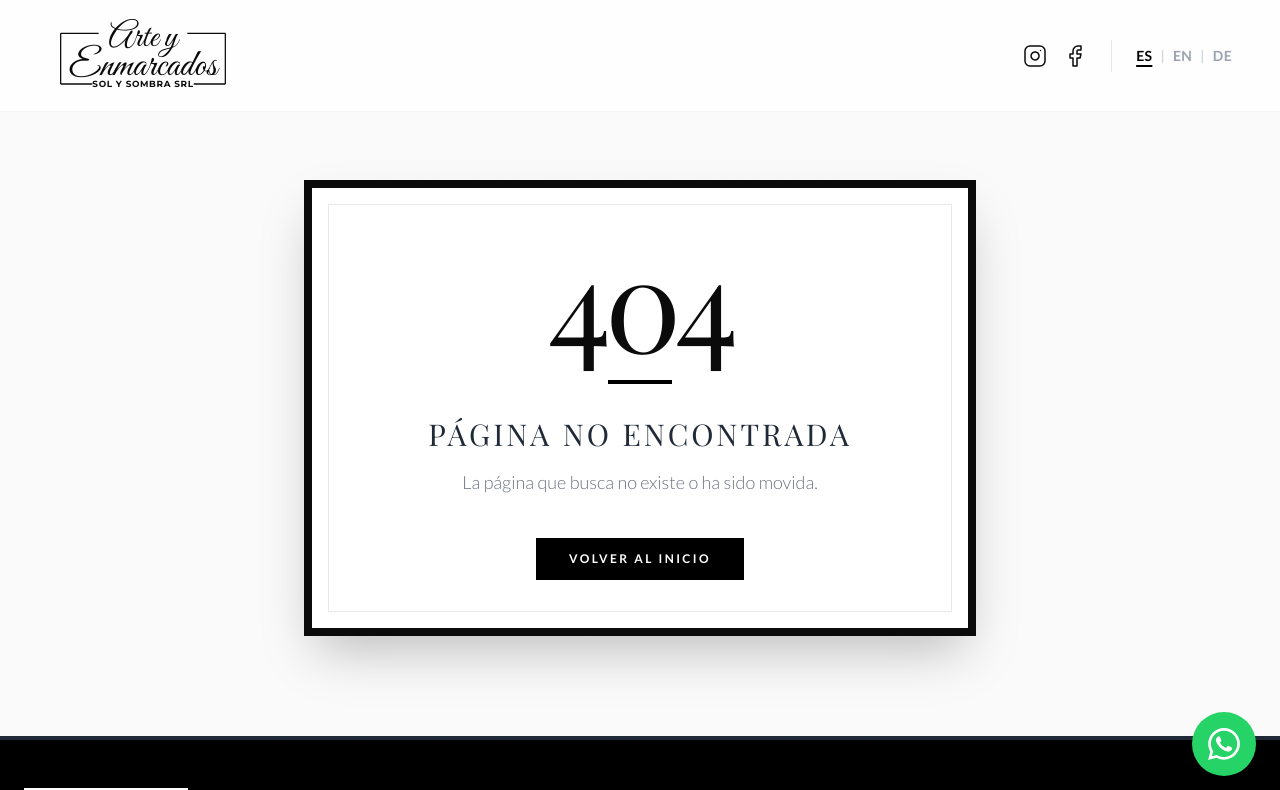
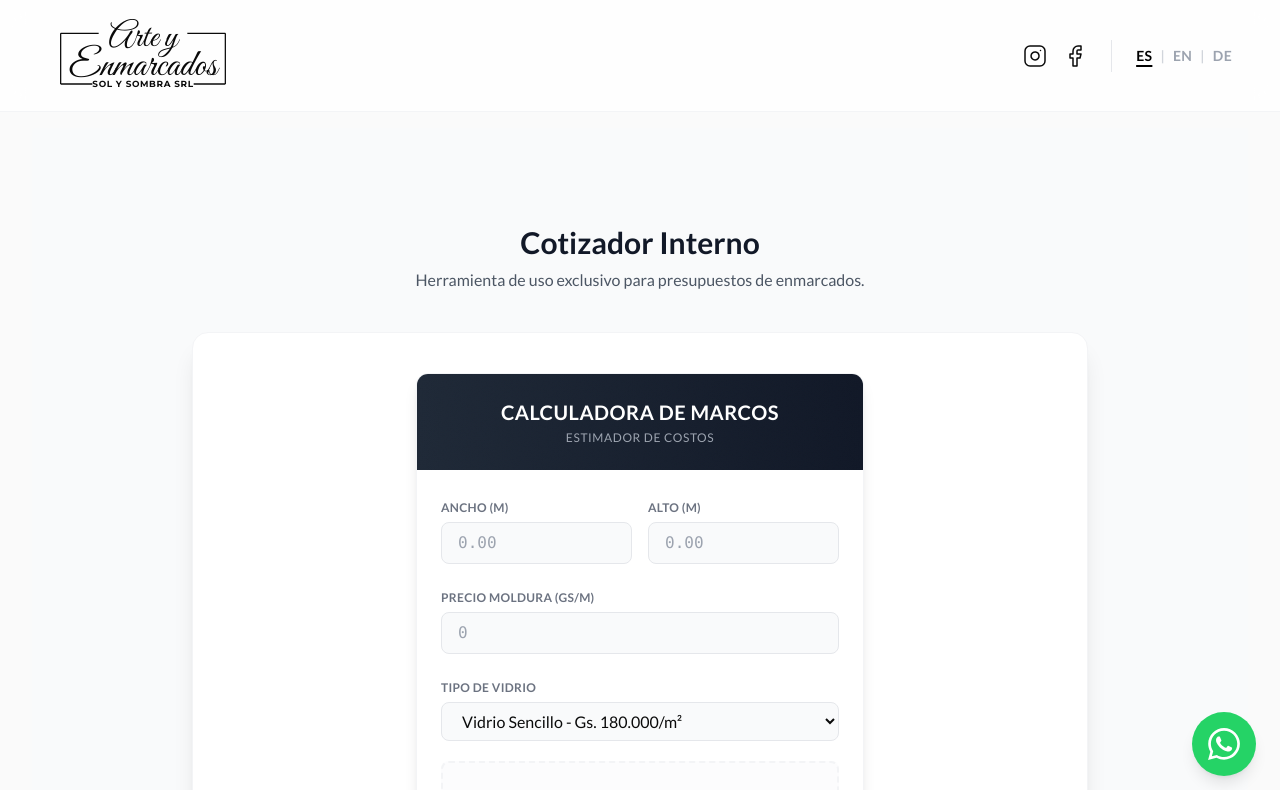
Before and after one commit to Galahad2906/sol-y-sombra, a React (Vite) app: page /cotizador in a window 1280 px wide. Shown: the top 790 px of the page. Built offline with nearby package versions, Linux system fonts and the light colour scheme.

Commit message:
feat: updated calculator to accept meters and added hidden route for internal quoting

```diff
--- a/src/App.jsx
+++ b/src/App.jsx
@@ -17,6 +17,7 @@ const Catalog = lazy(() => import('./pages/Catalog'));
 const Gallery = lazy(() => import('./pages/Gallery'));
 const Services = lazy(() => import('./pages/Services'));
 const NotFound = lazy(() => import('./pages/NotFound'));
+const CalculatorPage = lazy(() => import('./pages/CalculatorPage'));
 
 function App() {
   const [isLoading, setIsLoading] = useState(true);
@@ -49,6 +50,7 @@ function App() {
             <Route path="/catalogo" element={<Catalog />} />
             <Route path="/galeria" element={<Gallery />} />
             <Route path="/servicios" element={<Services />} />
+            <Route path="/cotizador" element={<CalculatorPage />} />
             <Route path="*" element={<NotFound />} />
           </Routes>
         </Suspense>
--- a/src/components/calculator/FramingCalculator.jsx
+++ b/src/components/calculator/FramingCalculator.jsx
@@ -46,7 +46,7 @@ const FramingCalculator = () => {
 
         // Dimensions
         doc.setFontSize(12);
-        doc.text(`Medidas: ${width} cm x ${height} cm`, 20, 35);
+        doc.text(`Medidas: ${width} m x ${height} m`, 20, 35);
 
         // Breakdown Table
         const tableBody = [
@@ -81,13 +81,8 @@ const FramingCalculator = () => {
             ["Costo Moldura", formatCurrency(result.costs.molding)],
             ["Costo Vidrio", formatCurrency(result.costs.glass)],
             ["Subtotal Materiales", formatCurrency(result.costs.materialSubtotal)],
-            // The "gap" to reach final price is large (Markup + VAT).
-            // If I only show "IVA + Comisiones (15%)" it might look like bad math if I proceed directly to Total.
-            // But I will follow instructions: Molding, Glass, Subtotal, Fees, Total.
-            // I'll label the gap "Mano de Obra, Utilidad e Impuestos" to be professional,
-            // OR just "IVA + Servicios" as requested but calculating the difference.
-            ["Mano de Obra, Utilidad e IVA", formatCurrency(result.prices.final - result.costs.materialSubtotal)],
-            // Using difference to ensure sum matches Total exactly.
+            ["Mano de Obra y Rentabilidad", formatCurrency(result.prices.base - result.costs.materialSubtotal)],
+            ["Comisión Bancaria (5%) e IVA (10%)", formatCurrency(result.prices.final - result.prices.base)],
             [{ content: "PRECIO FINAL", styles: { fontStyle: 'bold', fillColor: [240, 240, 240] } }, { content: formatCurrency(result.prices.final), styles: { fontStyle: 'bold', fillColor: [240, 240, 240] } }]
         ];
 
@@ -117,22 +112,24 @@ const FramingCalculator = () => {
                 {/* Input Dimensions Group */}
                 <div className="grid grid-cols-2 gap-4">
                     <div className="space-y-1">
-                        <label className="text-xs font-semibold text-gray-500 uppercase tracking-wide">Ancho (cm)</label>
+                        <label className="text-xs font-semibold text-gray-500 uppercase tracking-wide">Ancho (m)</label>
                         <input
                             type="number"
                             value={width}
                             onChange={(e) => setWidth(e.target.value)}
-                            placeholder="0"
+                            step="0.01"
+                            placeholder="0.00"
                             className="w-full px-4 py-2 bg-gray-50 border border-gray-200 rounded-lg focus:ring-2 focus:ring-amber-500 focus:border-amber-500 outline-none transition-all font-mono"
                         />
                     </div>
                     <div className="space-y-1">
-                        <label className="text-xs font-semibold text-gray-500 uppercase tracking-wide">Alto (cm)</label>
+                        <label className="text-xs font-semibold text-gray-500 uppercase tracking-wide">Alto (m)</label>
                         <input
                             type="number"
                             value={height}
                             onChange={(e) => setHeight(e.target.value)}
-                            placeholder="0"
+                            step="0.01"
+                            placeholder="0.00"
                             className="w-full px-4 py-2 bg-gray-50 border border-gray-200 rounded-lg focus:ring-2 focus:ring-amber-500 focus:border-amber-500 outline-none transition-all font-mono"
                         />
                     </div>
@@ -182,6 +179,14 @@ const FramingCalculator = () => {
                                 <span>Subtotal Materiales</span>
                                 <span className="font-mono">{formatCurrency(result.costs.materialSubtotal)}</span>
                             </div>
+                            <div className="flex justify-between text-sm text-gray-600">
+                                <span>Mano de Obra y Rentabilidad</span>
+                                <span className="font-mono">{formatCurrency(result.prices.base - result.costs.materialSubtotal)}</span>
+                            </div>
+                            <div className="flex justify-between text-sm text-gray-600">
+                                <span>Comisión Bancaria (5%) e IVA (10%)</span>
+                                <span className="font-mono">{formatCurrency(result.prices.final - result.prices.base)}</span>
+                            </div>
                         </div>
 
                         <div className="bg-amber-50 rounded-lg p-4 border border-amber-100 flex flex-col items-center justify-center">
--- /dev/null
+++ b/src/pages/CalculatorPage.jsx
@@ -0,0 +1,27 @@
+import React from 'react';
+import { Helmet } from 'react-helmet-async';
+import FramingCalculator from '../components/calculator/FramingCalculator';
+
+const CalculatorPage = () => {
+    return (
+        <div className="min-h-screen bg-gray-50 pt-24 pb-12 px-4 sm:px-6 lg:px-8">
+            <Helmet>
+                <title>Cotizador | Sol & Sombra</title>
+                <meta name="robots" content="noindex, nofollow" />
+            </Helmet>
+
+            <div className="max-w-4xl mx-auto">
+                <div className="text-center mb-10">
+                    <h1 className="text-3xl font-bold text-gray-900 font-montserrat">Cotizador Interno</h1>
+                    <p className="mt-2 text-gray-600 font-inter">Herramienta de uso exclusivo para presupuestos de enmarcados.</p>
+                </div>
+
+                <div className="bg-white rounded-2xl shadow-xl p-6 sm:p-10 border border-gray-100">
+                    <FramingCalculator />
+                </div>
+            </div>
+        </div>
+    );
+};
+
+export default CalculatorPage;
--- a/src/services/pricingService.js
+++ b/src/services/pricingService.js
@@ -17,10 +17,9 @@ export const GLASS_TYPES = {
  * @param {string} glassTypeId ID of the glass type (sencillo | mate)
  * @returns {object} Breakdown of costs and final price
  */
-export const calculateFramePrice = (widthCm, heightCm, moldingPricePerMeter, glassTypeId) => {
-  // 1. Convert dimensions to meters
-  const widthM = widthCm / 100;
-  const heightM = heightCm / 100;
+export const calculateFramePrice = (widthM, heightM, moldingPricePerMeter, glassTypeId) => {
+  // 1. Dimensions are already in meters
+
 
   // 2. Calculate Perimeter (Linear Meters)
   const perimeter = (widthM + heightM) * 2;
```
